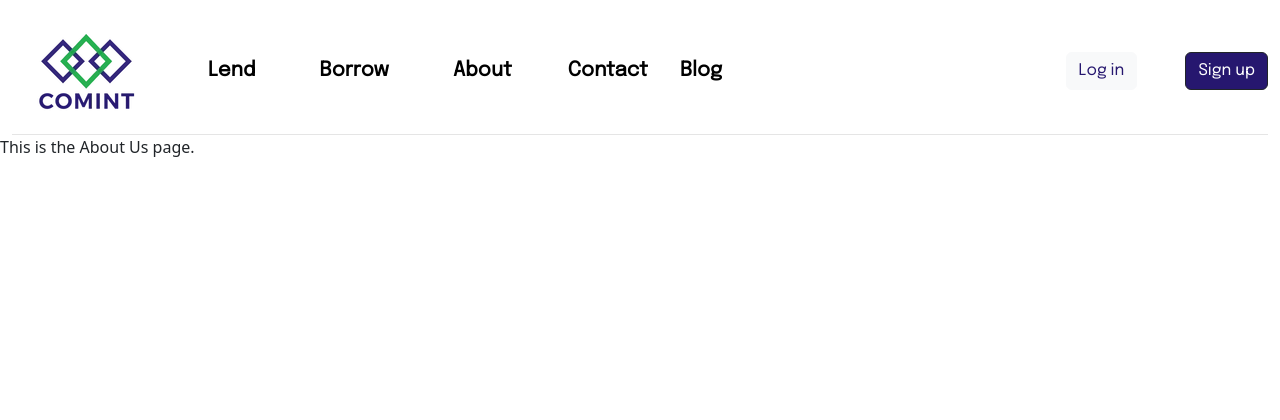
After one commit to comint-admin/comint, a Django app: template comintapp/templates/comintapp/about.html in a window 1280 px wide. The commit adds this page. Shown: the top 420 px of the page. Run offline with Django 4.2, Linux system fonts and the light colour scheme; the template is opened without the code that fills it, so the values that code supplies are empty; some libraries are stand-ins or nearby versions.

Commit message:
added About Us page backend

```diff
--- /dev/null
+++ b/comintapp/templates/comintapp/about.html
@@ -0,0 +1,7 @@
+{% extends "base.html" %}
+
+{% block title %}About Us{% endblock title %}
+
+{% block body %}
+    <p>This is the About Us page.</p>
+{% endblock body %}
--- a/comintapp/templates/navbars/base_navbar.html
+++ b/comintapp/templates/navbars/base_navbar.html
@@ -31,7 +31,7 @@
                 <a class="nav-link nav-item-comint" href="{% url 'comintapp:payments' %}"> Borrow </a>
             </li>
             <li class="nav-item px-4">
-                <a class="nav-link nav-item-comint" href="#"> About </a>
+                <a class="nav-link nav-item-comint" href="{% url 'comintapp:about' %}"> About </a>
             </li>
             <li class="nav-item px-3">
                 <a class="nav-link nav-item-comint" href="#"> Contact </a>
--- a/comintapp/urls.py
+++ b/comintapp/urls.py
@@ -7,5 +7,6 @@ urlpatterns = [
     path('', index_views.IndexView.as_view(), name='index'),
     path('loans/', loan_views.loanView, name='loans'),
     path('fund_requests/', payment_views.fundRequests, name='fund_requests'),
-    path('payments/', payment_views.payments, name='payments')
+    path('payments/', payment_views.payments, name='payments'),
+    path('about/', about_views.AboutView.as_view(), name='about'),
 ]
--- a/comintapp/views/__init__.py
+++ b/comintapp/views/__init__.py
@@ -3,3 +3,4 @@ from .index_views import *
 from .auth_views import *
 from .loan_views import *
 from .payment_views import *
+from .about_views import *
--- /dev/null
+++ b/comintapp/views/about_views.py
@@ -0,0 +1,5 @@
+from django.views.generic import TemplateView
+
+
+class AboutView(TemplateView):
+    template_name = 'comintapp/about.html'
```
